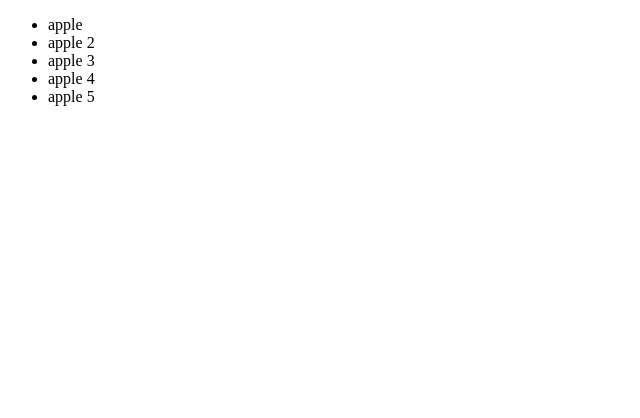
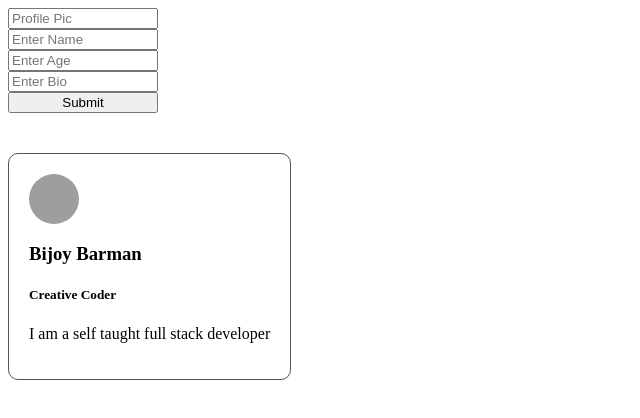
Before and after one commit to barmanb17/JavaScript, a plain HTML site: page index.html in a window 1280 px wide. Shown: the whole page, without its empty margins (0-640 px from the left). Drawn offline with Linux system fonts and the light colour scheme; grey boxes are pictures that could not be loaded.

Commit message:
image container

```diff
--- a/becomedeveloper.js
+++ b/becomedeveloper.js
@@ -73,3 +73,85 @@
 
 //When should you use textContent over innerText ?
 //ans- textContent should be used when you want to get or set the full text content of an element, regardless of its visibility or CSS styles. It is also faster than innerText as it does not trigger a reflow of the layout.
+
+
+
+
+//Event listeners and events handling
+
+//what are event listeners in javascript ?
+//ans- event listeners are functions that wait for a specific event to occur on a particular element and then execute a callback function in response to that event.
+
+//what is call back function ?
+//ans- a callback function is a function that is passed as an argument to another function and is executed after a certain event or condition is met.
+
+
+// let h1 = document.querySelector("h1");
+
+// h1.addEventListener("click", function() {
+//     h1.style.color = "blue";
+// })
+
+// let p = document.querySelector("p");
+
+// function dblclick() {
+//     p.style.color = "green";
+// }
+
+// p.addEventListener("dblclick", dblclick);
+// p.removeEventListener("dblclick", dblclick);
+
+
+// let p = document.querySelector("p");
+
+// p.addEventListener("click", function() {
+//     p.style.color = "red";
+// }   )
+
+// let input = document.querySelector("input");
+
+// input.addEventListener("input", function(inp) {
+//     if(inp.data !== null ) {
+//         console.log(inp.data)
+//     }
+// })
+
+//what is change event in javascript ?
+//ans- change event in javascript is an event that is triggered when the value of an input element, such as a text field or a select dropdown, is changed and the element loses focus.
+
+// let select = document.querySelector("select");
+//  let head = document.getElementById("head");
+
+//  select.addEventListener("change", function(dets) {
+//     head.textContent = "Device selected: " + dets.target.value;
+//  })
+// let h1 = document.querySelector("h1")
+
+// window.addEventListener("keydown", function(dets) {
+//    if(dets.key === " ") {
+//       h1.textContent = "SPC";
+//    } else {
+//       h1.textContent = dets.key;
+//    }
+// })
+
+
+// let btn = document.querySelector("#btn")
+// let input = document.querySelector("input")
+
+// btn.addEventListener("click", function(){
+//    input.click();
+// })
+
+// input.addEventListener("change", function(text) {
+//    btn.textContent = text.target.files[0].name
+// })
+
+
+
+let form = document.querySelector("form")
+let inputs = document.querySelectorAll("input")
+
+form.addEventListener("submit", function(e) {
+   e.preventDefault();
+})
--- a/index.html
+++ b/index.html
@@ -1,18 +1,93 @@
 <!DOCTYPE html>
 <html lang="en">
+
 <head>
     <meta charset="UTF-8">
     <meta name="viewport" content="width=device-width, initial-scale=1.0">
     <title>Document</title>
+    <style>
+        .form {
+            display: flex;
+            flex-direction: column;
+            max-width: 150px;
+
+
+        }
+
+
+        .card {
+            display: flex;
+            justify-content: center;
+            align-items: center;
+            margin-top: 40px;
+            border-radius: 10px;
+            display: inline-block;
+            padding: 20px;
+            border: 1px solid #555;
+        }
+
+        .profile {
+            width: 50px;
+            height: 50px;
+            border-radius: 50%;
+            overflow: hidden;
+        }
+        .profile img {
+            width: 100%;
+            height: 100%;
+            object-fit: cover;
+        }
+    </style>
+
 </head>
+
 <body>
-    <ul>
-        <li>apple</li>
-        <li>apple 2</li>
-        <li>apple 3</li>
-        <li>apple 4</li>
-        <li>apple 5</li>
-    </ul>
+
+    <form action="" class="form">
+        <input type="text" placeholder="Profile Pic">
+        <input type="text" placeholder="Enter Name">
+        <input type="text" placeholder="Enter Age">
+        <input type="text" placeholder="Enter Bio">
+        <input type="submit">
+    </form>
+
+    <div class="card">
+        <div class="profile">
+            <img src="https://images.unsplash.com/photo-1761839271800-f44070ff0eb9?q=80&w=870&auto=format&fit=crop&ixlib=rb-4.1.0&ixid=M3wxMjA3fDF8MHxwaG90by1wYWdlfHx8fGVufDB8fHx8fA%3D%3D" alt="">
+        </div>
+        <h3>Bijoy Barman</h3>
+        <h5>Creative Coder</h5>
+        <p>I am a self taught full stack developer</p>
+    </div>
+
+
+
+
+
+
+
+
+
+
+
+
+
+
+
+
+
+
+
+
+
+
+
+
+
+
+
+
     <script src="becomedeveloper.js"></script>
 </body>
+
 </html>
```
